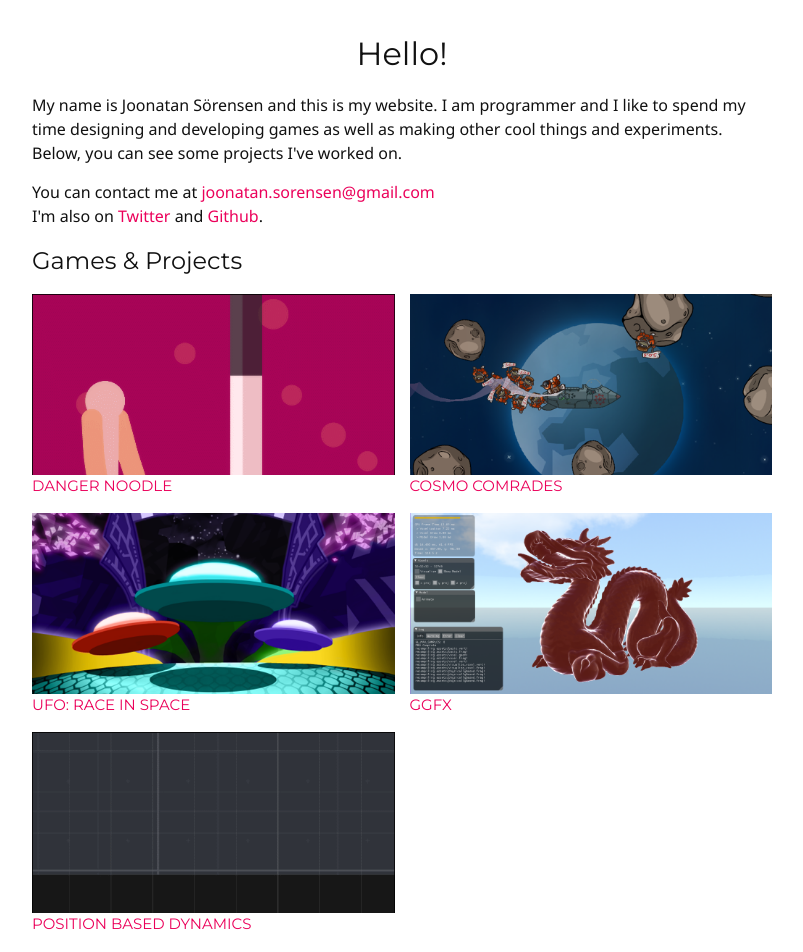
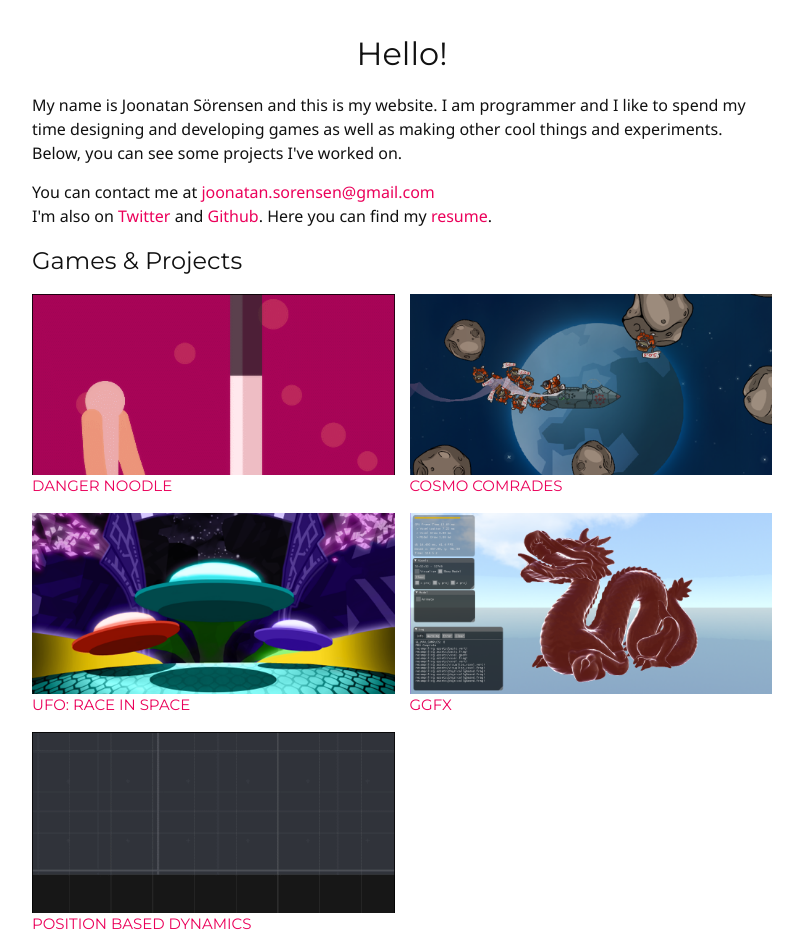
Before and after one commit to joonatansir/joonatansir.github.io, a Jekyll site: the page built from index.html, in a window 1280 px wide. Shown: the top 952 px of the page, without its empty margins (238-1041 px from the left). Built offline with Jekyll 4.4.1, drawn with Linux system fonts in a browser that asks for light colours.

Commit message:
More resumeee stuff

```diff
--- a/index.html
+++ b/index.html
@@ -15,7 +15,7 @@ layout: frontpage
 </p>-->
   <p>
     You can contact me at <a href="mailto:joonatan.sorensen+site@gmail.com">joonatan.sorensen@gmail.com</a></br>
-    I'm also on <a href="https://twitter.com/joonatantan">Twitter</a> and <a href="https://github.com/joonatansir">Github</a>.
+    I'm also on <a href="https://twitter.com/joonatantan">Twitter</a> and <a href="https://github.com/joonatansir">Github</a>. Here you can find my <a href="/resume/short">resume</a>.
   </p>
 
   <h2>
```
Also changed, not shown: 2 other files.
